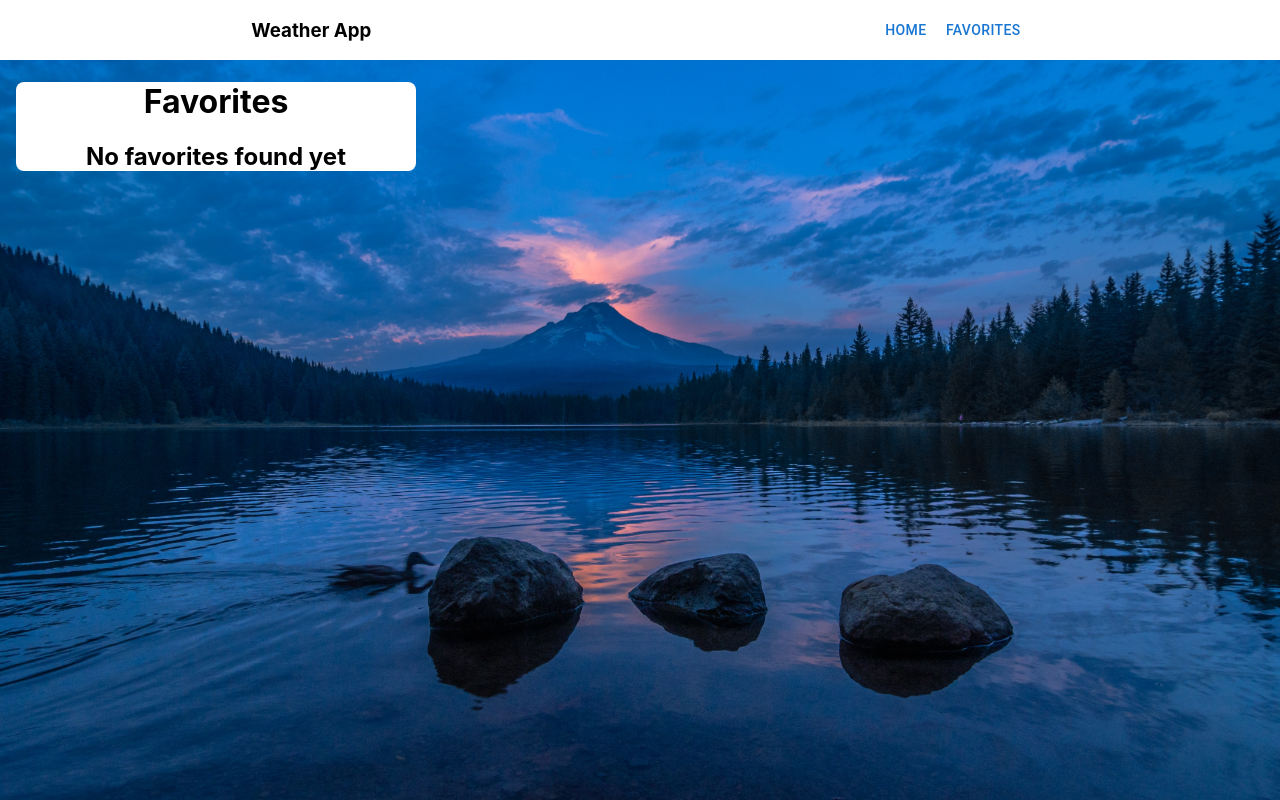
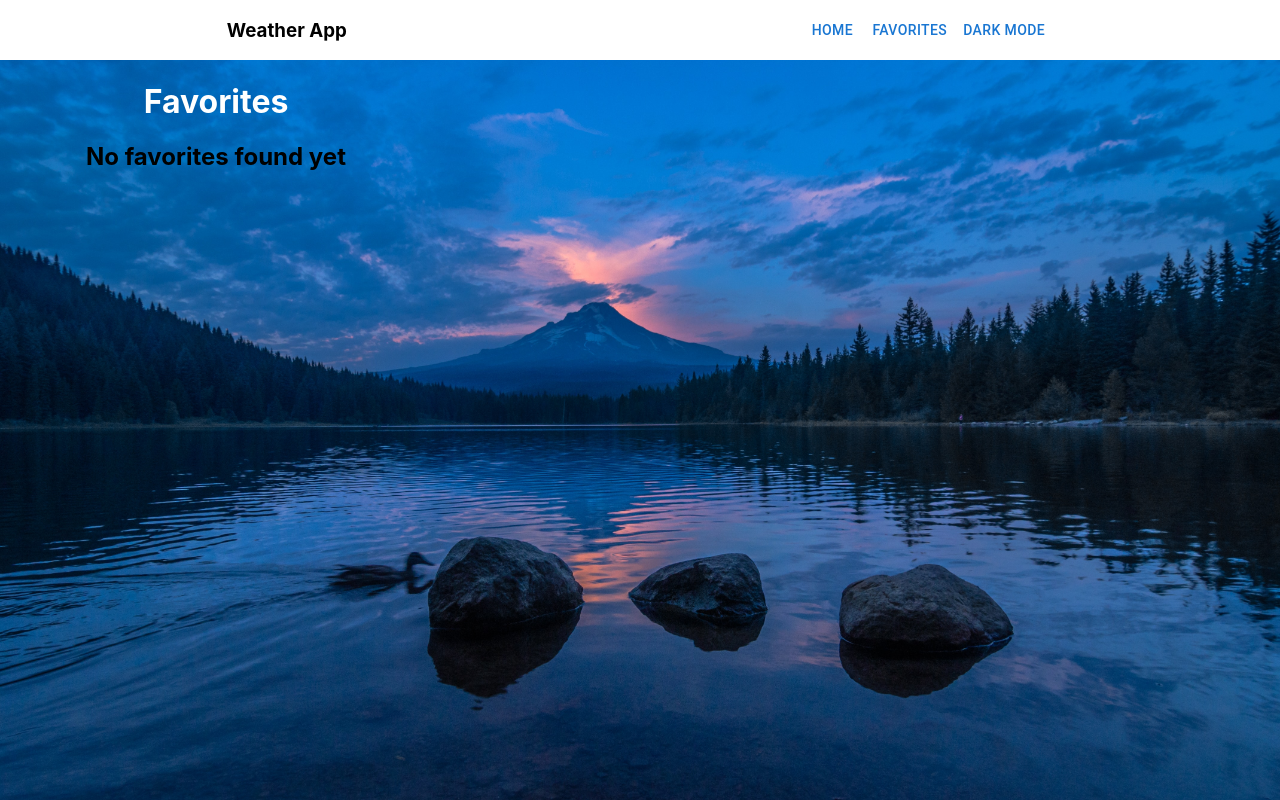
Before and after one commit to MiriFurman1/Miri-Furman-30.04.23, a React (Create React App) app: page /favorites in a window 1280 px wide. Built offline with nearby package versions, Linux system fonts and the light colour scheme.

Commit message:
dark theme toggle added

```diff
--- a/src/App.css
+++ b/src/App.css
@@ -6,3 +6,16 @@ body{
   background-repeat: no-repeat;
   background-attachment: fixed;
 }
+
+
+.card{
+  width: 200px;
+  padding: 0.5rem;
+  text-align: center;
+  margin:0.3rem;
+}
+
+a {
+  color: inherit;
+  text-decoration: none;
+}
--- /dev/null
+++ b/src/app/themeStore.js
@@ -0,0 +1,20 @@
+import { create } from 'zustand';
+import { devtools, persist } from 'zustand/middleware'
+
+const themeStore = (set) => ({
+    darkMode: false,
+    toggleDarkMode: () => {
+        set((state) => ({ darkMode: !state.darkMode }));
+    },
+});
+
+const useThemeStore = create(
+    devtools(
+        persist(themeStore, {
+            name: "theme",
+        })
+    )
+)
+
+
+export default useThemeStore;
--- a/src/components/Header/Header.css
+++ b/src/components/Header/Header.css
@@ -1,6 +1,15 @@
-.Header{
+.Header {
     display: flex;
     align-items: center;
     justify-content: space-around;
+  }
+
+  .Header--dark {
+    background-color: black;
+    color: white;
+  }
+
+  .Header--light {
     background-color: white;
-}
+    color: black;
+  }
--- a/src/components/Header/Header.js
+++ b/src/components/Header/Header.js
@@ -1,13 +1,21 @@
 import React from 'react'
 import Button from '@mui/material/Button';
 import "./Header.css"
+import useThemeStore from '../../app/themeStore';
+
 function Header() {
+  const toggleDarkMode = useThemeStore((state) => state.toggleDarkMode);
+  const isDarkMode = useThemeStore((state) => state.darkMode);
+  const headerClass = isDarkMode ? 'Header Header--dark' : 'Header Header--light';
   return (
-    <div className='Header'>
-      <h3>Weather App</h3>
+    <div  className={headerClass}>
+      <a href="/"><h3>Weather App</h3></a>
       <div>
         <Button href="/">Home</Button>
         <Button href="/favorites">Favorites</Button>
+        <Button onClick={toggleDarkMode}>
+          {useThemeStore((state) => (state.darkMode ? 'Light' : 'Dark'))} mode
+        </Button>
       </div>
     </div>
   )
--- a/src/pages/Favorites/Favorites.js
+++ b/src/pages/Favorites/Favorites.js
@@ -3,6 +3,7 @@ import axios from 'axios';
 import Card from '@mui/material/Card';
 import Header from '../../components/Header/Header.js';
 import useFavoritesStore from '../../app/favoritesStore.js';
+import useThemeStore from '../../app/themeStore.js';
 import './favorites.css'
 import { useNavigate } from 'react-router-dom';
 import { toast } from 'react-toastify';
@@ -12,7 +13,7 @@ function Favorites() {
     const [favoriteWeathers, setFavoriteWeathers] = useState([]);
     const setSelectedCity = useFavoritesStore((state) => state.setSelectedCity);
     const navigate = useNavigate();
-    const [apiLimitReached, setApiLimitReached] = useState(false);
+    const darkMode=useThemeStore(state=>state.darkMode)
 
     const handleCardClick = (cityKey, cityName) => {
         setSelectedCity({ cityKey: cityKey, cityName: cityName });
@@ -32,7 +33,6 @@ function Favorites() {
 
                 const favoriteWeatherData = await Promise.all(promises);
                 setFavoriteWeathers(favoriteWeatherData);
-                console.log(favoriteWeatherData);
                 localStorage.setItem('favoriteWeathers', JSON.stringify(favoriteWeatherData));
             } catch (error) {
                 toast(error.message);
@@ -45,10 +45,10 @@ function Favorites() {
     return (
         <div>
             <Header />
+
             <div className="container">
-                <h1>Favorites</h1>
+            <h1  style={{color:"white"}}>Favorites</h1>
                 {favorites.length === 0 && <h2>No favorites found yet</h2>}
-                {apiLimitReached && <p>API request limit reached for today.</p>}
             </div>
 
 
@@ -57,6 +57,7 @@ function Favorites() {
 
                     {favorites && favorites.map((favorite, index) => (
                         <Card className="card favoriteCard" key={index}
+                        style={{ backgroundColor: darkMode?"black":'white',color:darkMode?"white":"black"}}
                             onClick={() => handleCardClick(favorite.key, favorite.name)}>
                             <h3>{favorite.name}</h3>
                             {favoriteWeathers[index] && (
--- a/src/pages/Favorites/favorites.css
+++ b/src/pages/Favorites/favorites.css
@@ -16,7 +16,6 @@
 }
 
 .container{
-    background-color: white;
     max-width:400px;
     text-align: center;
     margin: 1rem;
--- a/src/pages/Homepage/Homepage.css
+++ b/src/pages/Homepage/Homepage.css
@@ -24,10 +24,3 @@
     padding: 0.5rem;
     border-radius: 0.5rem;
 }
-
-.card{
-    width: 200px;
-    padding: 0.5rem;
-    text-align: center;
-    margin:1rem
-}
--- a/src/pages/Homepage/Homepage.js
+++ b/src/pages/Homepage/Homepage.js
@@ -4,6 +4,7 @@ import Button from '@mui/material/Button';
 import Card from '@mui/material/Card';
 import Header from '../../components/Header/Header.js';
 import useFavoritesStore from '../../app/favoritesStore.js';
+import useThemeStore from '../../app/themeStore.js';
 import './Homepage.css'
 import axios from 'axios';
 import dayjs from 'dayjs';
@@ -24,7 +25,7 @@ function Homepage() {
     const [citySearch, setCitySearch] = useState("")
     const [cityData, setCityData] = useState({ LocalizedName: "Tel Aviv", Key: 215854 })
     const [isFavorite, setIsFavorite] = useState(false)
-    const [apiLimitReached, setApiLimitReached] = useState(false);
+    const darkMode = useThemeStore(state => state.darkMode)
 
     useEffect(() => {
         const fetchData = async () => {
@@ -103,7 +104,7 @@ function Homepage() {
                     `http://dataservice.accuweather.com/locations/v1/cities/autocomplete?apikey=${process.env.REACT_APP_API_KEY}&q=${citySearch}`
                 );
                 let cityDataVar = response.data[0];
-                if(!cityDataVar){
+                if (!cityDataVar) {
                     setCitySearch('');
                     throw Error("city not found")
                 }
@@ -138,23 +139,23 @@ function Homepage() {
                 <form className='search' onSubmit={searchCity}>
                     <input
                         value={citySearch}
-                        onChange={(e) => setCitySearch(e.target.value)}>
-                    </input>
-                    <Button type='submit' style={{ backgroundColor: 'white', padding: '0.5rem' }}><AiOutlineSearch /></Button>
+                        onChange={(e) => setCitySearch(e.target.value)}
+                        style={{ backgroundColor: darkMode ? 'black' : 'white', color: darkMode ? 'white' : 'black' }}
+                    />
+                    <Button type='submit' style={{ backgroundColor: darkMode ? "black" : 'white', color: darkMode ? "white" : "black", padding: '0.5rem' }}><AiOutlineSearch /></Button>
 
                 </form>
 
                 <div className='topContainer' >
 
-                    <Card className="card">
-                        {apiLimitReached && <p>API request limit reached for today.</p>}
+                    <Card className="card" style={{ backgroundColor: darkMode ? "black" : 'white', color: darkMode ? "white" : "black" }}>
                         {currentLocation && <h3>{currentLocation}</h3>}
                         {currentWeather[0] && <h3>{currentWeather[0].Temperature.Metric.Value}{currentWeather[0].Temperature.Metric.Unit}</h3>}
                         {currentWeather[0] && <h3>{currentWeather[0].WeatherText}</h3>}
                         {currentWeather[0] && <img src={`/weather icons/${currentWeather[0].WeatherIcon}-s.png`} alt='day-icon'></img>}
                     </Card>
                     <Button
-                        style={{ backgroundColor: 'white', padding: '0.5rem' }}
+                        style={{ backgroundColor: darkMode ? "black" : 'white', color: darkMode ? "white" : "black", padding: '0.5rem' }}
                         onClick={() => {
                             const isAlreadyFavorite = favorites.some((favorite) => favorite.key === cityData.Key);
                             if (isAlreadyFavorite) {
@@ -171,8 +172,8 @@ function Homepage() {
                 <div className='DaysWeather'>
                     {daysForecasts && daysForecasts.DailyForecasts.map((forecast, i) => {
                         return (
-                            <Card className="card" key={i} >
-                                <p>{dayjs(forecast.Date).format('dddd')}</p>
+                            <Card className="card" key={i} style={{ backgroundColor: darkMode ? "black" : 'white', color: darkMode ? "white" : "black" }}>
+                                <h3>{dayjs(forecast.Date).format('dddd')}</h3>
                                 <p>{dayjs(forecast.Date).format(' DD-MM-YYYY')}</p>
                                 <p>{forecast.Temperature.Maximum.Value}{forecast.Temperature.Maximum.Unit}</p>
                                 <img src={`/weather icons/${forecast.Day.Icon}-s.png`} alt='day-icon'></img>
```
